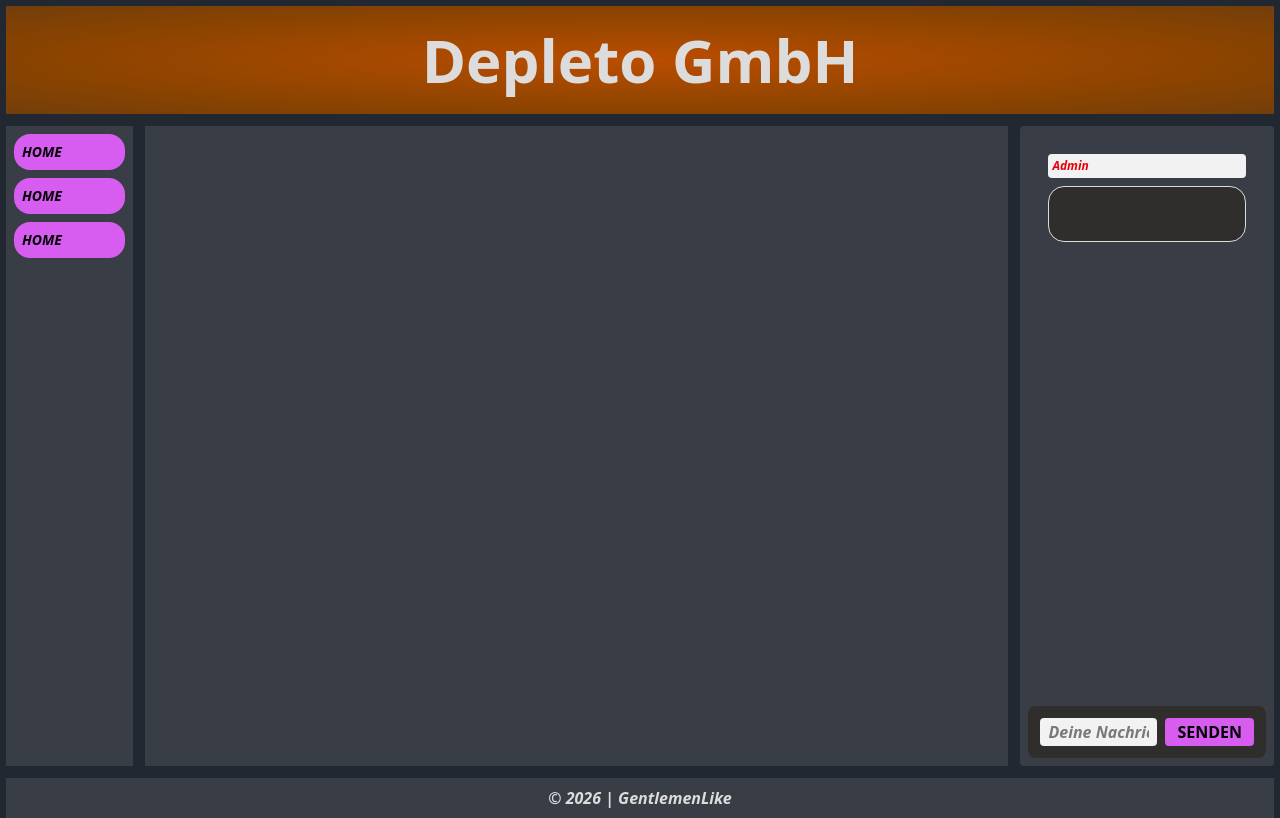
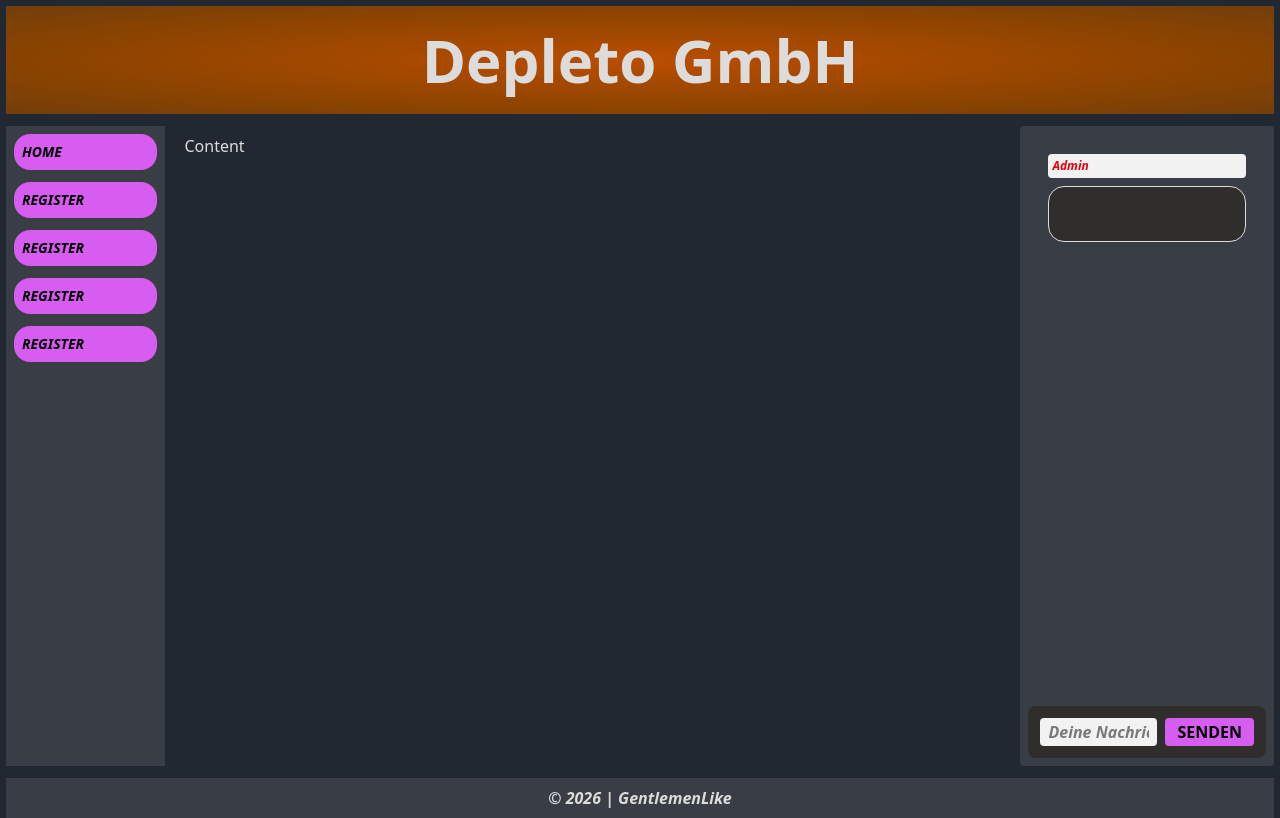
Before and after one commit to Famoel/website, a React (Vite) app in the folder client/: page /overview in a window 1280 px wide. Built offline with nearby package versions, Linux system fonts and the light colour scheme; no server answers.

Commit message:
small changes

```diff
--- a/client/src/App.tsx
+++ b/client/src/App.tsx
@@ -21,7 +21,10 @@ export const App = () => {
         </Route>
 
         <Route element={<ProtectedLayout />}>
-          <Route path="/overview" element={<OverviewPage />} />
+          <Route
+            path={CLIENT_ROUTES.PROTECTED.OVERVIEW}
+            element={<OverviewPage />}
+          />
         </Route>
       </Routes>
     </Router>
--- a/client/src/pages/OverviewPage.tsx
+++ b/client/src/pages/OverviewPage.tsx
@@ -1,44 +1,22 @@
-import { Link } from "react-router-dom";
 import { Chat } from "../components/chat/Chat";
-import { CLIENT_ROUTES } from "../routes/client-routes";
+import { Sidebar } from "../components/nav/Sidebar";
 
 export const OverviewPage = () => {
   return (
     <div className="flex h-full flex-wrap justify-between gap-3">
       {/* sidebar */}
-      <div className="bg-primary flex flex-col gap-3 p-2 xl:w-[10%]">
-        <div className="flex flex-col gap-2">
-          <Link
-            to={CLIENT_ROUTES.ROOT.INDEX}
-            className="bg-call-to-action hover:bg-call-to-action-hover rounded-2xl p-2 font-bold text-black uppercase no-underline!"
-          >
-            Home
-          </Link>
-
-          <Link
-            to={CLIENT_ROUTES.ROOT.INDEX}
-            className="bg-call-to-action hover:bg-call-to-action-hover rounded-2xl p-2 font-bold text-black uppercase no-underline!"
-          >
-            Home
-          </Link>
-
-          <Link
-            to={CLIENT_ROUTES.ROOT.INDEX}
-            className="bg-call-to-action hover:bg-call-to-action-hover rounded-2xl p-2 font-bold text-black uppercase no-underline!"
-          >
-            Home
-          </Link>
-        </div>
+      <div className="xl:w-[12.5%]">
+        <Sidebar />
       </div>
 
       {/* content */}
-      <div className="bg-primary max-h-[80vh] grow overflow-auto p-2"></div>
+      <div className="max-h-[80vh] grow overflow-auto p-2">
+        <p>Content</p>
+      </div>
 
       {/* chat */}
-      <div className="xl:w-[20%]">
-        <div className="h-[80vh]">
-          <Chat />
-        </div>
+      <div className="h-[80vh] w-full xl:w-[20%]">
+        <Chat />
       </div>
     </div>
   );
```
